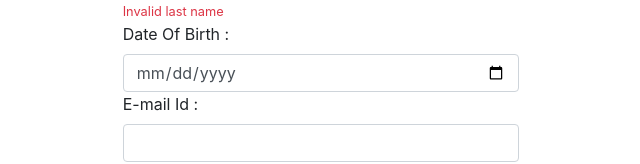
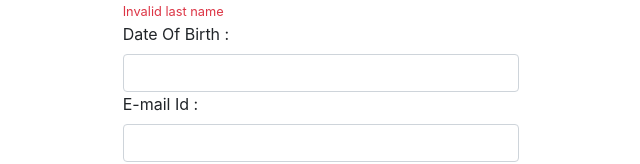
Before and after one commit to vaishnavi-gulwelkar/AngularApp, an Angular app: page /add-emp in a window 1280 px wide. Shown: the part 240-404 px from the top of the page, without its empty margins (319-959 px from the left). Built offline with nearby package versions, Linux system fonts and the light colour scheme.

Commit message:
done with some part of edit employee

```diff
--- a/src/app/add-emp/add-emp.component.html
+++ b/src/app/add-emp/add-emp.component.html
@@ -13,11 +13,11 @@
     </div>
     <div>
         <label for="DOB">Date Of Birth :</label>
-        <input type="date" [(ngModel)]="dob" class="form-control">
+        <input type="text" [(ngModel)]="dob" class="form-control">
     </div>
     <div>
         <label for="Email">E-mail Id :</label>
-        <input type="email" (keyup)="typing3()" [(ngModel)]="email" class="form-control">
+        <input type="text" (keyup)="typing3()" [(ngModel)]="email" class="form-control">
 
         <small class="text-danger" *ngIf="istyping3">Invalid email id </small>
     </div>
--- a/src/app/app-routing.module.ts
+++ b/src/app/app-routing.module.ts
@@ -2,6 +2,7 @@ import { NgModule } from '@angular/core';
 import { RouterModule, Routes } from '@angular/router';
 import { AddEmpComponent } from './add-emp/add-emp.component';
 import { DashboardComponent } from './dashboard/dashboard.component';
+import { EditEmpComponent } from './edit-emp/edit-emp.component';
 import { LoginComponent } from './login/login.component';
 import { RegisterComponent } from './register/register.component';
 
@@ -10,7 +11,8 @@ const routes: Routes = [
   { path: 'login', component: LoginComponent },
   { path: 'register', component: RegisterComponent },
   { path: 'dashboard', component: DashboardComponent },
-  { path: 'add-emp', component: AddEmpComponent }
+  { path: 'add-emp', component: AddEmpComponent },
+  { path: 'edit-emp/:id', component: EditEmpComponent }
 ];
 
 @NgModule({
--- a/src/app/app.module.ts
+++ b/src/app/app.module.ts
@@ -8,6 +8,7 @@ import { LoginComponent } from './login/login.component';
 import { FormsModule } from '@angular/forms';
 import { DashboardComponent } from './dashboard/dashboard.component';
 import { AddEmpComponent } from './add-emp/add-emp.component';
+import { EditEmpComponent } from './edit-emp/edit-emp.component';
 
 @NgModule({
   declarations: [
@@ -16,6 +17,7 @@ import { AddEmpComponent } from './add-emp/add-emp.component';
     LoginComponent,
     DashboardComponent,
     AddEmpComponent,
+    EditEmpComponent,
   ],
   imports: [
     BrowserModule,
--- a/src/app/dashboard/dashboard.component.html
+++ b/src/app/dashboard/dashboard.component.html
@@ -8,6 +8,7 @@
                 <th>Last Name</th>
                 <th>DOB</th>
                 <th>E-mail Id</th>
+                <th>Edit</th>
             </tr>
         </thead>
         <tbody>
@@ -17,6 +18,7 @@
                 <td>{{employee.lastName}}</td>
                 <td>{{employee.dob}}</td>
                 <td>{{employee.email}}</td>
+                <td><button class="btn btn-primary" type="button" (click)="editEmp(i)">Edit</button></td>
             </tr>
 
         </tbody>
--- a/src/app/dashboard/dashboard.component.ts
+++ b/src/app/dashboard/dashboard.component.ts
@@ -1,4 +1,5 @@
 import { Component, OnInit } from '@angular/core';
+import { Router } from '@angular/router';
 import { Employee } from '../employee.interface';
 import { employees } from "../employees";
 
@@ -11,8 +12,15 @@ export class DashboardComponent implements OnInit {
 
   empList: Employee[] = employees;
 
-  constructor() { }
+  constructor(private router:Router) {
 
+
+  }
+
+  editEmp(index: number) {
+    console.log('index', index)
+    this.router.navigate([`/edit-emp/${index}`])
+  }
   ngOnInit(): void {
   }
 }
--- /dev/null
+++ b/src/app/edit-emp/edit-emp.component.html
@@ -0,0 +1,8 @@
+<div>
+    Firstname :<input class="form-control" type="text">
+    lastname :<input class="form-control" type="text">
+    dob :<input class="form-control" type="text">
+    email :<input class="form-control" type="text">
+
+    <button class="btn btn-primary" type="button">Save</button>
+</div>
--- /dev/null
+++ b/src/app/edit-emp/edit-emp.component.ts
@@ -0,0 +1,44 @@
+import { Component, OnInit } from '@angular/core';
+import { ActivatedRoute, Router } from '@angular/router';
+import { Employee } from '../employee.interface';
+import { employees } from '../employees';
+
+@Component({
+  selector: 'app-edit-emp',
+  templateUrl: './edit-emp.component.html',
+  styleUrls: ['./edit-emp.component.css']
+})
+export class EditEmpComponent implements OnInit {
+
+  firstName = '';
+  lastName = '';
+  dob= '';
+  email = '';
+  id = 0
+
+  constructor(
+    private router: Router,//syntax for router initialization
+    private active: ActivatedRoute,//syntax to take index while routing
+  ) { }
+
+
+  ngOnInit(): void {
+    this.id = this.active.snapshot.params.id;
+    this.firstName = employees[this.id].firstName;
+    this.lastName=employees[this.id].lastName;
+    this.dob=employees[this.dob].dob;
+    this.email=employees[this.email].email;
+  }
+
+  editEmp() {
+    const emp: Employee = {
+      firstName: this.firstName,
+      lastName: this.lastName,
+      dob: this.dob,
+      email: this.email
+    }
+    employees[this.id] = emp;
+    console.log('i am in edit emp')
+    this.router.navigate(['/dashboard'])
+  }
+}
```
Also changed, not shown: src/app/edit-emp/edit-emp.component.css (added), 1 other file (tests, documents, lock files or other folders).
